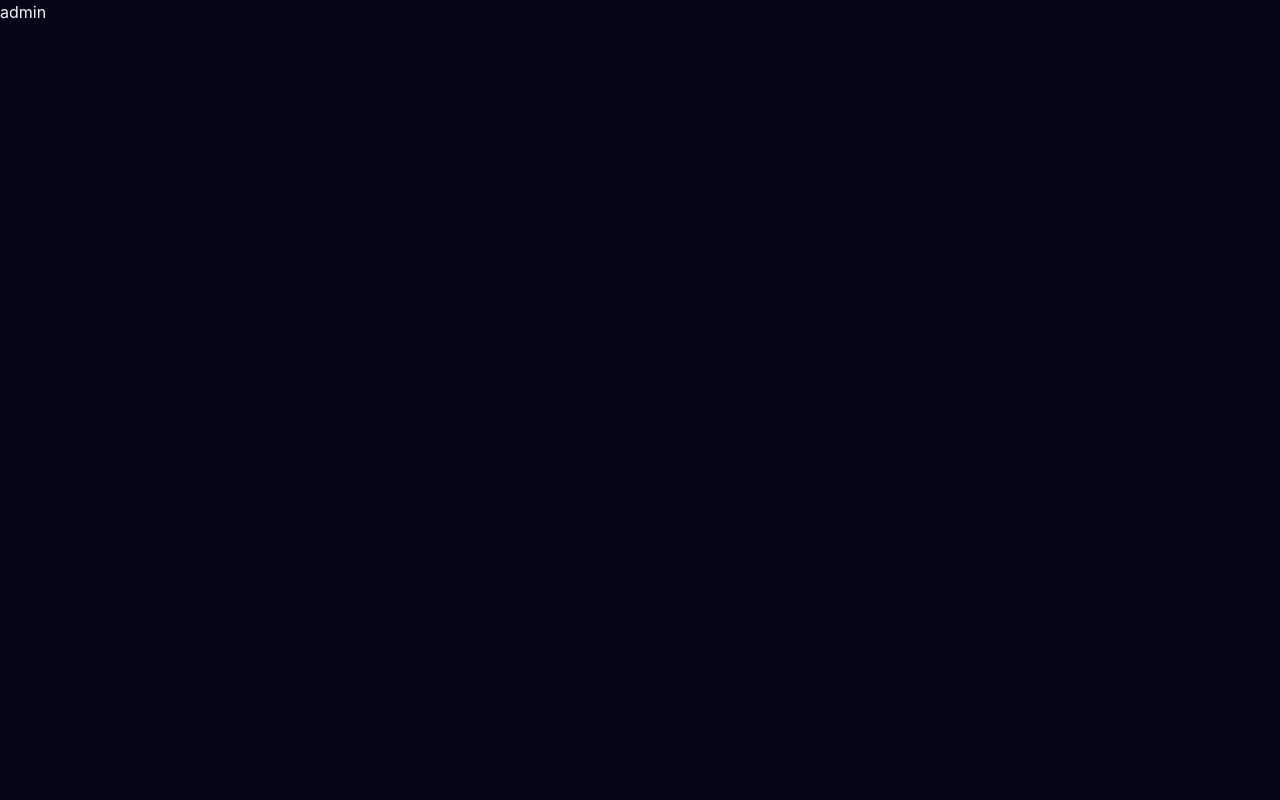
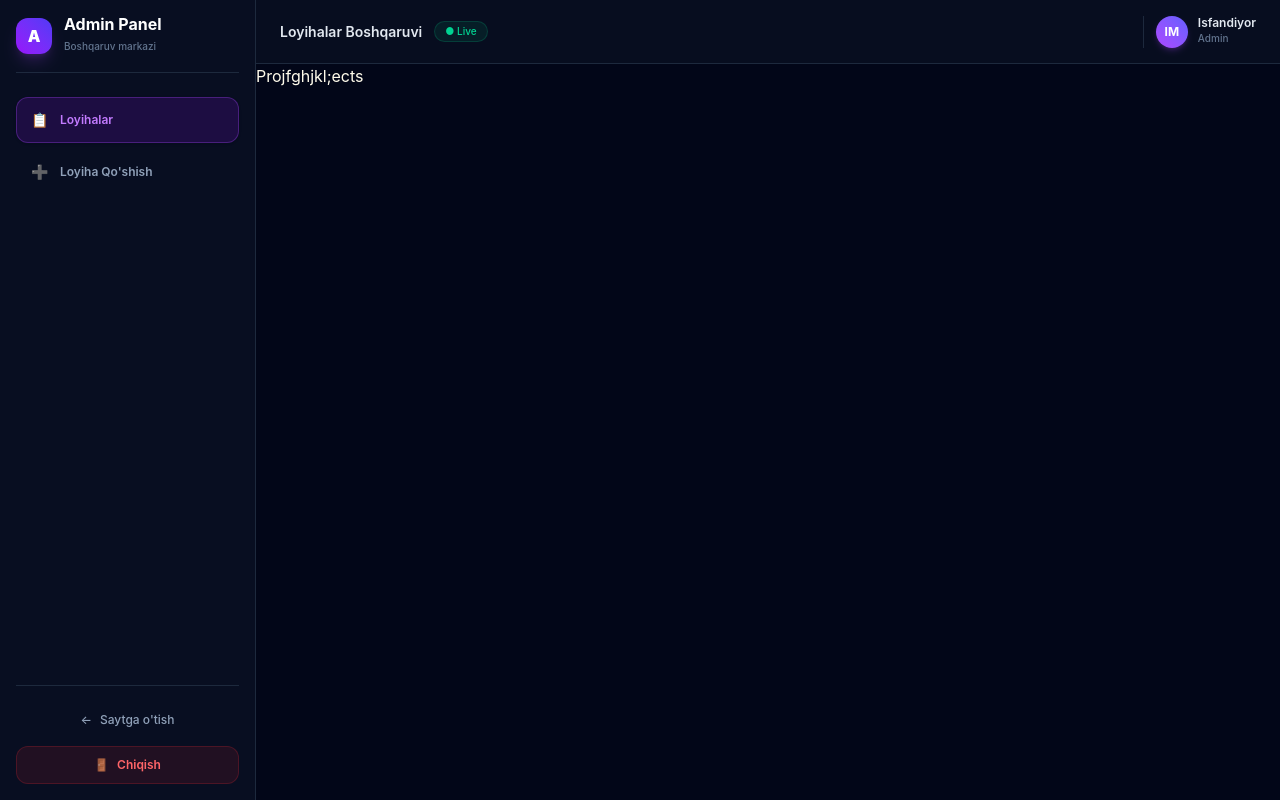
Before and after one commit to isfandiyorbekk/portfolio-isfandiyor, a React (Vite) app: page /adminLayout in a window 1280 px wide. Built offline with nearby package versions, Linux system fonts and the light colour scheme; sample sign-in values are in the browser's storage.

Commit message:
admin navbars and side bar

```diff
--- /dev/null
+++ b/src/AdminPages/AddProjects.tsx
@@ -0,0 +1,7 @@
+function AddProjects() {
+  return (
+    <div>AddProjects</div>
+  )
+}
+
+export default AddProjects
--- /dev/null
+++ b/src/AdminPages/Projects.tsx
@@ -0,0 +1,5 @@
+function Projects() {
+  return <div className="text-amber-50">Projfghjkl;ects</div>;
+}
+
+export default Projects;
--- a/src/App.tsx
+++ b/src/App.tsx
@@ -8,6 +8,8 @@ import ContactPage from "./pages/Contact";
 import Login from "./auth/Login";
 import AdminLayout from "./layouts/AdminLayout";
 import ProtectedRoute from "./components/ProtectedRoute";
+import Projects from "./AdminPages/Projects";
+import AddProjects from "./AdminPages/AddProjects";
 
 export const router = createBrowserRouter([
   {
@@ -42,6 +44,16 @@ export const router = createBrowserRouter([
       {
         path: "/adminLayout",
         element: <AdminLayout />,
+        children: [
+          {
+            index: true,
+            element: <Projects />,
+          },
+          {
+            path: "addProject",
+            element: <AddProjects />,
+          },
+        ],
       },
     ],
   },
--- /dev/null
+++ b/src/components/AdminHeader.tsx
@@ -0,0 +1,35 @@
+const Header = () => {
+  return (
+    <header className="h-16 border-b border-slate-800 bg-slate-900/40 px-6 flex items-center justify-between shrink-0">
+      {/* 1. CHAP TARAF: Sahifa nomi / Status */}
+      <div className="flex items-center gap-3">
+        <h2 className="text-sm font-semibold text-slate-200">
+          Loyihalar Boshqaruvi
+        </h2>
+        <span className="hidden sm:inline-block px-2.5 py-0.5 text-[10px] font-medium bg-emerald-500/10 text-emerald-400 border border-emerald-500/20 rounded-full">
+          ● Live
+        </span>
+      </div>
+
+      {/* 2. O'NG TARAF: Foydalanuvchi profili */}
+      <div className="flex items-center gap-4">
+        {/* Foydalanuvchi haqida ma'lumot */}
+        <div className="flex items-center gap-2.5 pl-3 border-l border-slate-800">
+          <div className="w-8 h-8 rounded-full bg-gradient-to-tr from-purple-500 to-indigo-500 flex items-center justify-center text-white font-bold text-xs shadow-md shadow-purple-500/20">
+            IM
+          </div>
+          <div className="hidden sm:block text-left">
+            <p className="text-xs font-semibold text-slate-200 leading-none">
+              Isfandiyor
+            </p>
+            <p className="text-[10px] text-slate-500 font-medium mt-0.5">
+              Admin
+            </p>
+          </div>
+        </div>
+      </div>
+    </header>
+  );
+};
+
+export default Header;
--- /dev/null
+++ b/src/components/AdminLeft.tsx
@@ -0,0 +1,84 @@
+import { NavLink, useNavigate } from "react-router-dom";
+
+const AdminLeft = () => {
+  const navigate = useNavigate();
+
+  const handleLogout = () => {
+    localStorage.removeItem("token");
+    navigate("/admin");
+  };
+
+  return (
+    <aside className="w-64 border-r border-slate-800 bg-slate-900/50 flex flex-col justify-between p-4 min-h-screen shrink-0">
+      <div>
+        {/* LOGO BO'LIMI */}
+        <div className="pb-4 mb-6 border-b border-slate-800 flex items-center gap-3">
+          <div className="w-9 h-9 rounded-xl bg-gradient-to-tr from-purple-600 to-indigo-600 flex items-center justify-center font-black text-white shadow-lg shadow-purple-500/20">
+            A
+          </div>
+          <div>
+            <h1 className="font-bold text-base text-white leading-none">
+              Admin Panel
+            </h1>
+            <span className="text-[10px] text-slate-500 font-medium">
+              Boshqaruv markazi
+            </span>
+          </div>
+        </div>
+
+        {/* MENYULAR RO'YXATI */}
+        <nav className="space-y-1.5">
+          {/* 1. Barcha Loyihalar */}
+          <NavLink
+            to="/adminLayout"
+            end
+            className={({ isActive }) =>
+              `flex items-center gap-3 px-3.5 py-3 rounded-xl text-xs font-semibold transition-all ${
+                isActive
+                  ? "bg-purple-600/15 text-purple-400 border border-purple-500/30 shadow-sm"
+                  : "text-slate-400 hover:text-slate-100 hover:bg-slate-800/40 border border-transparent"
+              }`
+            }
+          >
+            <span className="text-sm">📋</span>
+            <span>Loyihalar</span>
+          </NavLink>
+
+          {/* 2. Loyiha Qo'shish */}
+          <NavLink
+            to="addProject"
+            className={({ isActive }) =>
+              `flex items-center gap-3 px-3.5 py-3 rounded-xl text-xs font-semibold transition-all ${
+                isActive
+                  ? "bg-purple-600/15 text-purple-400 border border-purple-500/30 shadow-sm"
+                  : "text-slate-400 hover:text-slate-100 hover:bg-slate-800/40 border border-transparent"
+              }`
+            }
+          >
+            <span className="text-sm">➕</span>
+            <span>Loyiha Qo'shish</span>
+          </NavLink>
+        </nav>
+      </div>
+
+      {/* PASTKI QISM (Saytga o'tish va Chiqish) */}
+      <div className="pt-4 border-t border-slate-800 space-y-2">
+        <NavLink
+          to="/"
+          className="flex items-center justify-center gap-2 py-2.5 px-3 rounded-xl text-xs font-medium text-slate-400 hover:text-slate-200 hover:bg-slate-800/30 transition"
+        >
+          <span>←</span> Saytga o'tish
+        </NavLink>
+
+        <button
+          onClick={handleLogout}
+          className="w-full flex items-center justify-center gap-2 py-2.5 px-3 bg-red-500/10 border border-red-500/20 hover:bg-red-500/20 text-red-400 rounded-xl text-xs font-semibold transition"
+        >
+          <span>🚪</span> Chiqish
+        </button>
+      </div>
+    </aside>
+  );
+};
+
+export default AdminLeft;
--- a/src/layouts/AdminLayout.tsx
+++ b/src/layouts/AdminLayout.tsx
@@ -1,11 +1,16 @@
 import { Outlet } from "react-router-dom";
+import AdminLeft from "../components/AdminLeft";
+import Header from "../components/AdminHeader";
 
 const AdminLayout = () => {
   return (
     <div className="bg-slate-950 text-slate-100 min-h-screen flex flex-col">
-      <main className="flex-grow">
-        <h1>admin</h1>
-        <Outlet />
+      <main className="flex">
+        <AdminLeft />
+        <div className="w-full">
+          <Header />
+          <Outlet />
+        </div>
       </main>
     </div>
   );
```
